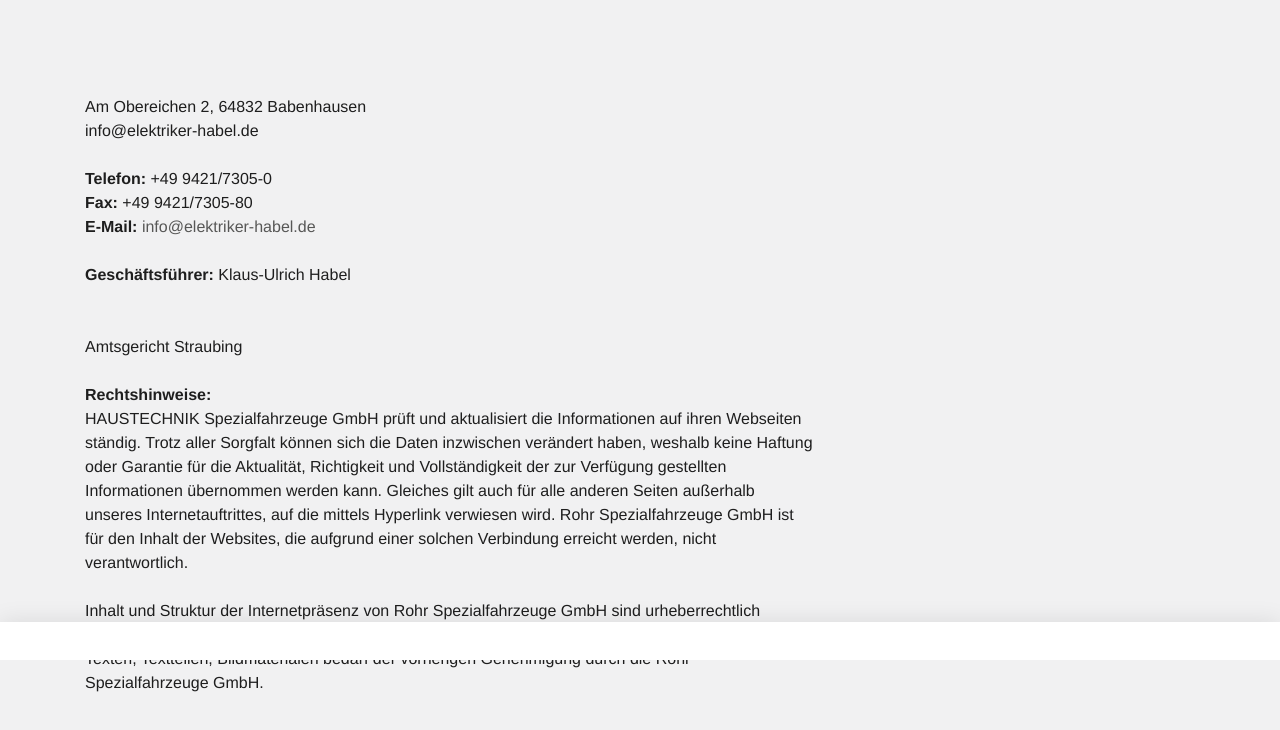
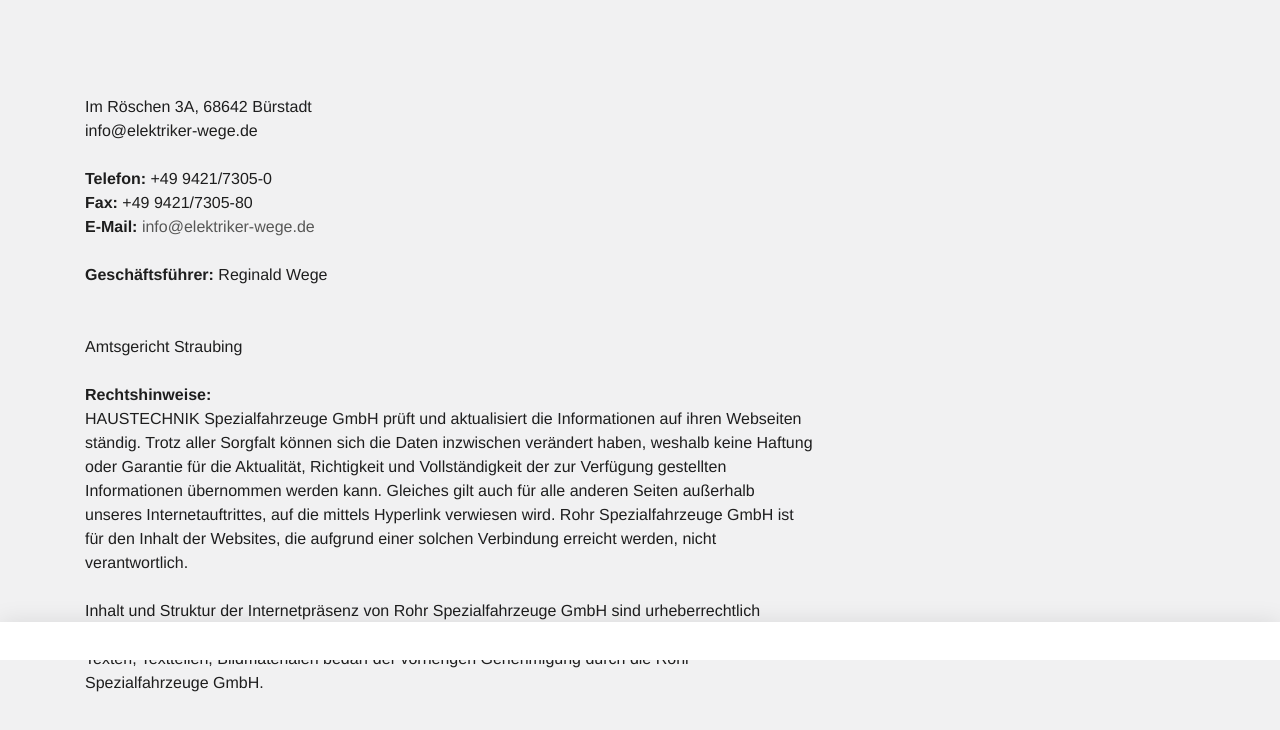
Before and after one commit to elektriker-hessen/elektriker-Wege, a plain HTML site: page impressum.html in a window 1280 px wide. Shown: the part 140-870 px from the top of the page. Drawn offline with Linux system fonts and the light colour scheme; a script that the page names is missing.

Commit message:
Update impressum.html

```diff
--- a/impressum.html
+++ b/impressum.html
@@ -26,7 +26,7 @@
   <a href="index.html">startseite</a>
 
   Impressum</h2></div></div></div></div><div class="container slot-two-columns"><div class="row"><div class="col-xs-12 col-md-8">
-<a id="c8"></a><div class="content-text m-b-1"><div class="row"><div class="col-sm-12"><p class="bodytext"><strong></strong><br>  <br> Am Obereichen 2, 64832 Babenhausen<br> info@elektriker-habel.de</p><p class="bodytext">&nbsp;</p><p class="bodytext"><strong>Telefon:</strong> +49 9421/7305-0<br> <strong>Fax:</strong> +49 9421/7305-80<br> <strong>E-Mail:</strong> <a href="mailto:info@rohr-spezialfahrzeuge.com">info@elektriker-habel.de</a></p><p class="bodytext">&nbsp;</p><p class="bodytext"><strong>Geschäftsführer:</strong>  Klaus-Ulrich Habel
+<a id="c8"></a><div class="content-text m-b-1"><div class="row"><div class="col-sm-12"><p class="bodytext"><strong></strong><br>  <br> Im Röschen 3A, 68642 Bürstadt<br> info@elektriker-wege.de</p><p class="bodytext">&nbsp;</p><p class="bodytext"><strong>Telefon:</strong> +49 9421/7305-0<br> <strong>Fax:</strong> +49 9421/7305-80<br> <strong>E-Mail:</strong> <a href="mailto:info@rohr-spezialfahrzeuge.com">info@elektriker-wege.de</a></p><p class="bodytext">&nbsp;</p><p class="bodytext"><strong>Geschäftsführer:</strong>  Reginald Wege
 
 
 
```
